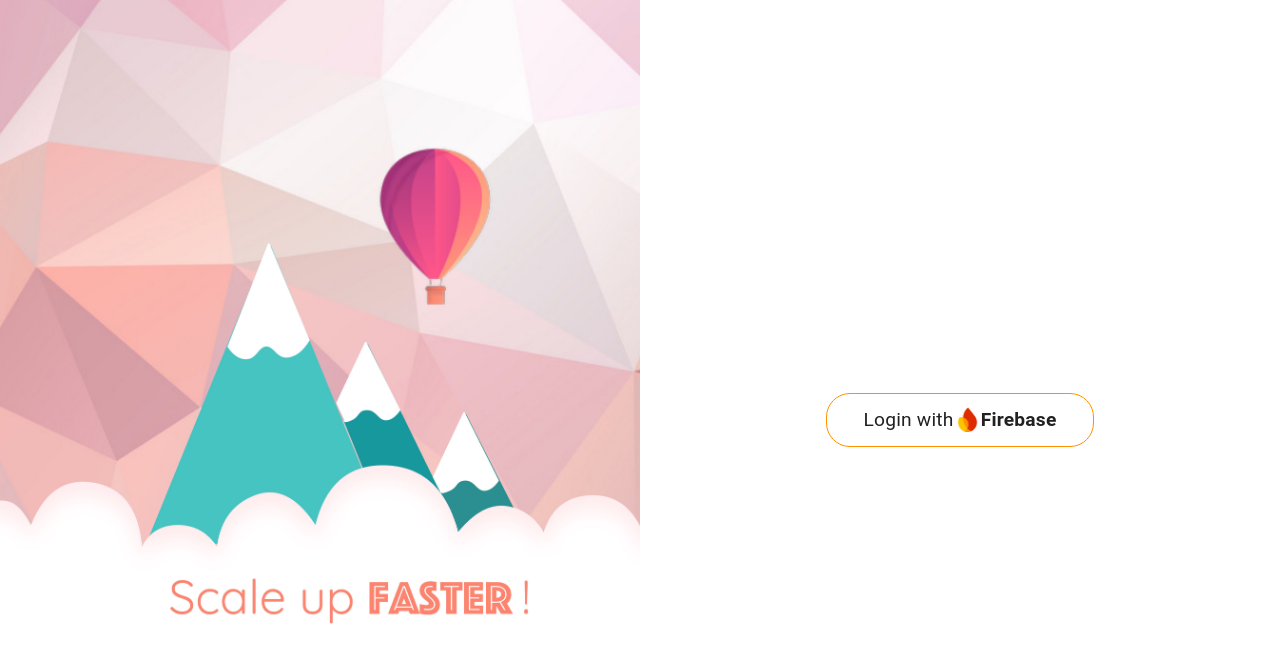
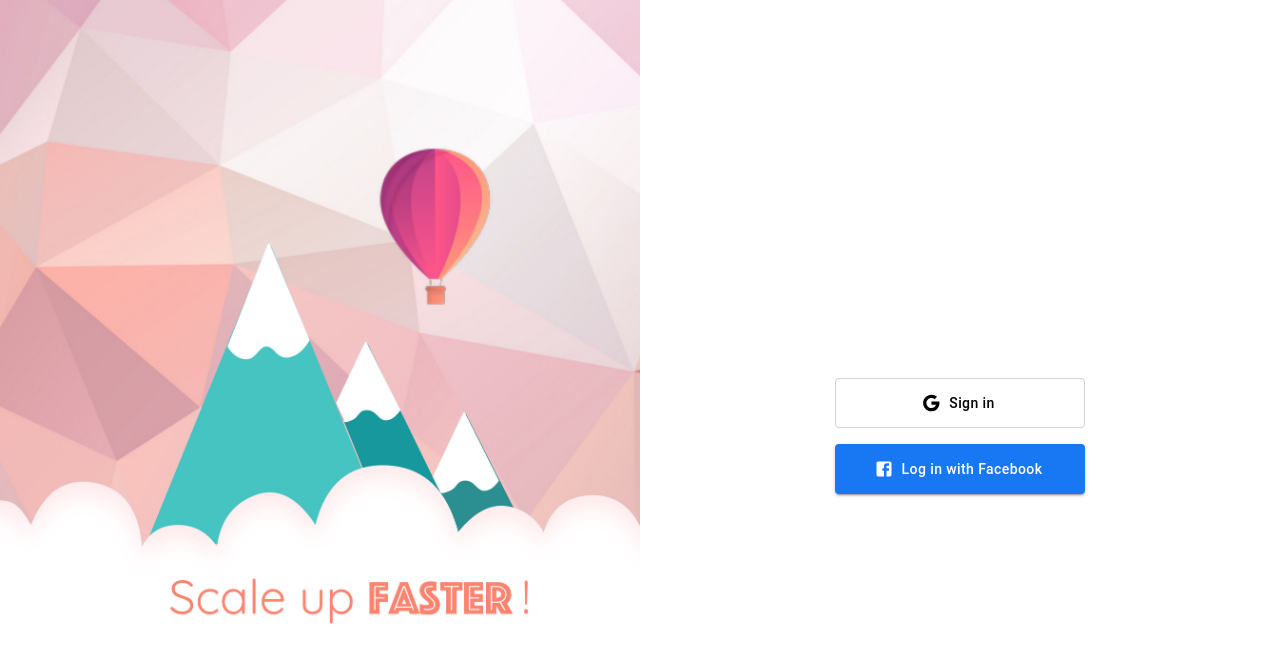
Before and after one commit to moniskhan-hs/react-firebase-clocking-app, a React (Vite) app: page /login in a window 1280 px wide. Shown: the top 662 px of the page. Built offline with nearby package versions, Linux system fonts and the light colour scheme; no server answers; the database is empty.

Commit message:
added the facebook and google login

```diff
--- a/src/pages/auth/LoginPage.tsx
+++ b/src/pages/auth/LoginPage.tsx
@@ -1,10 +1,31 @@
-import { Box, Stack, Typography } from "@mui/material";
+import { Facebook, Google } from "@mui/icons-material";
+import { Box, Button, Stack } from "@mui/material";
+import { GoogleAuthProvider, signInWithPopup } from "firebase/auth";
+import { FacebookAuthProvider } from "firebase/auth";
 import loginImage from "../../assets/MHD_Login_img.jpg";
-import firebaseLogo from "../../assets/firebase_logo.png";
+import { auth } from "../../firebase";
 
 const LoginPage = () => {
+  const googleProvider = new GoogleAuthProvider();
+  const facebookProvider = new FacebookAuthProvider();
 
+  const handlSignWithFacebook = async () => {
+    try {
+      const { user } = await signInWithPopup(auth, facebookProvider);
+      console.log("user:", user);
+    } catch (error) {
+      console.log("error:", error);
+    }
+  };
 
+  const handleGoogleSignIn = async () => {
+    try {
+      const { user } = await signInWithPopup(auth, googleProvider);
+      console.log("Google Sign-In Success:", user);
+    } catch (error) {
+      console.error("Google Sign-In Error:", error.message);
+    }
+  };
 
   return (
     <Box
@@ -42,42 +63,43 @@ const LoginPage = () => {
         }}
       >
         <Stack
-          direction={"row"}
-          sx={{
-            alignItems: "center",
-            border: "1px solid #ff9100",
-            padding: "0.75rem 2.3rem",
-            borderRadius: "1.5rem",
-            cursor: "pointer",
-          }}
-          // your handle for login which you have used in navbar component [ handleLoginWithFirebaseGoogle - 66]
-        //   onClick={handleLoginWithGoogle}
+          spacing={2}
+          direction="column"
+          alignItems="center"
+          sx={{ marginTop: 4 }}
         >
-          <Typography
-            variant="body2"
+          {/* Google Sign-In Button */}
+          <Button
+            variant="outlined"
+            startIcon={<Google />}
             sx={{
-              fontSize: "1.2rem",
+              backgroundColor: "white",
+              color: "black",
+              border: "1px solid lightgray",
+              textTransform: "none",
+              width: "250px",
+              height: "50px",
             }}
+            onClick={handleGoogleSignIn}
           >
-            Login with
-          </Typography>
-          <img
-            src={firebaseLogo}
-            alt="firebaselog"
-            style={{
-              width: "1.7rem",
+            Sign in
+          </Button>
+
+          {/* Facebook Login Button */}
+          <Button
+            variant="contained"
+            startIcon={<Facebook />}
+            sx={{
+              backgroundColor: "#1877F2",
+              color: "white",
+              textTransform: "none",
+              width: "250px",
+              height: "50px",
             }}
-          />
-
-          <Typography
-            variant="body2"
-            sx={{
-              fontSize: "1.2rem",
-              fontWeight: "bold",
-            }}
+            onClick={handlSignWithFacebook}
           >
-            Firebase
-          </Typography>
+            Log in with Facebook
+          </Button>
         </Stack>
       </Box>
     </Box>
```
Also changed, not shown: src/shared/Navbar.tsx (line endings or trailing spaces).
